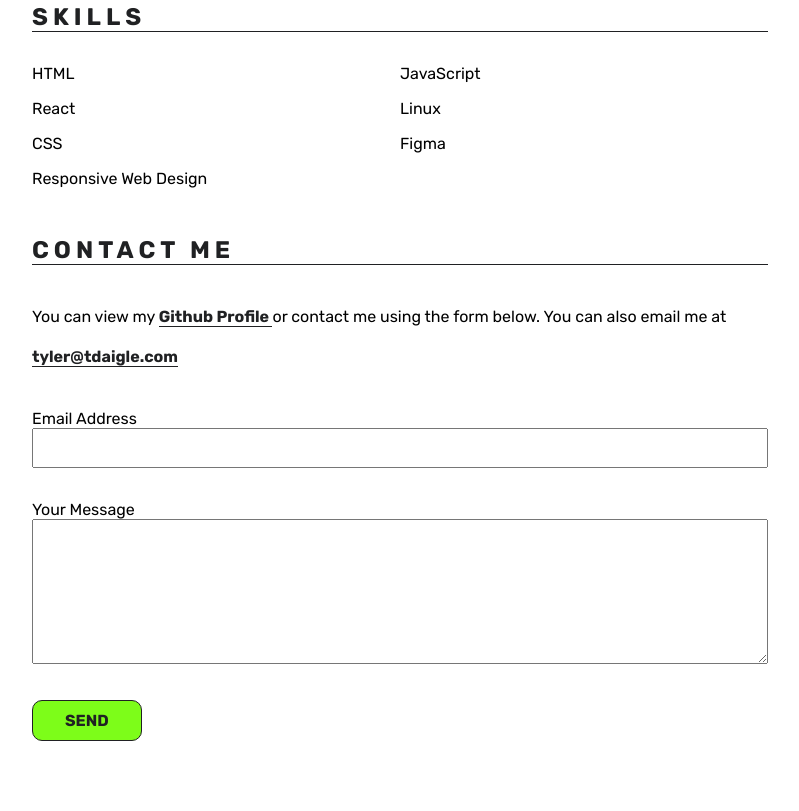
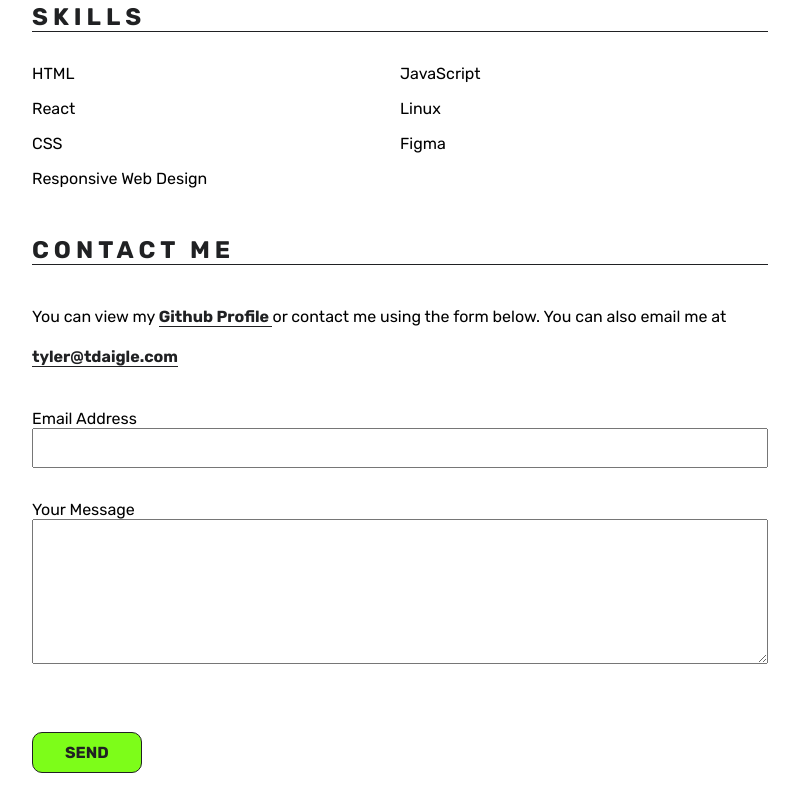
Before and after one commit to tyler-daigle/tdaigle-portfolio, a plain HTML site: page public/index.html in a window 1280 px wide. Shown: the part 2823-3634 px from the top of the page, without its empty margins (240-1039 px from the left). Drawn offline with Linux system fonts and the light colour scheme.

```diff
--- a/public/index.html
+++ b/public/index.html
@@ -159,7 +159,7 @@
           <label for="user-message">Your Message</label>
           <textarea name="user-message" rows="5"></textarea>
           <div data-netlify-recaptcha="true"></div>
-          <button class="btn" type="submit">SEND</button>
+          <button class="btn send-button" type="submit">SEND</button>
         </form>
       </section>
     </main>
--- a/public/style.css
+++ b/public/style.css
@@ -199,6 +199,10 @@
   padding: 0.25rem;
 }
 
+.send-button {
+  margin-top: var(--spacing-size);
+}
+
 @media (min-width: 800px) {
   .intro-container section {
     width: 800px;
```
